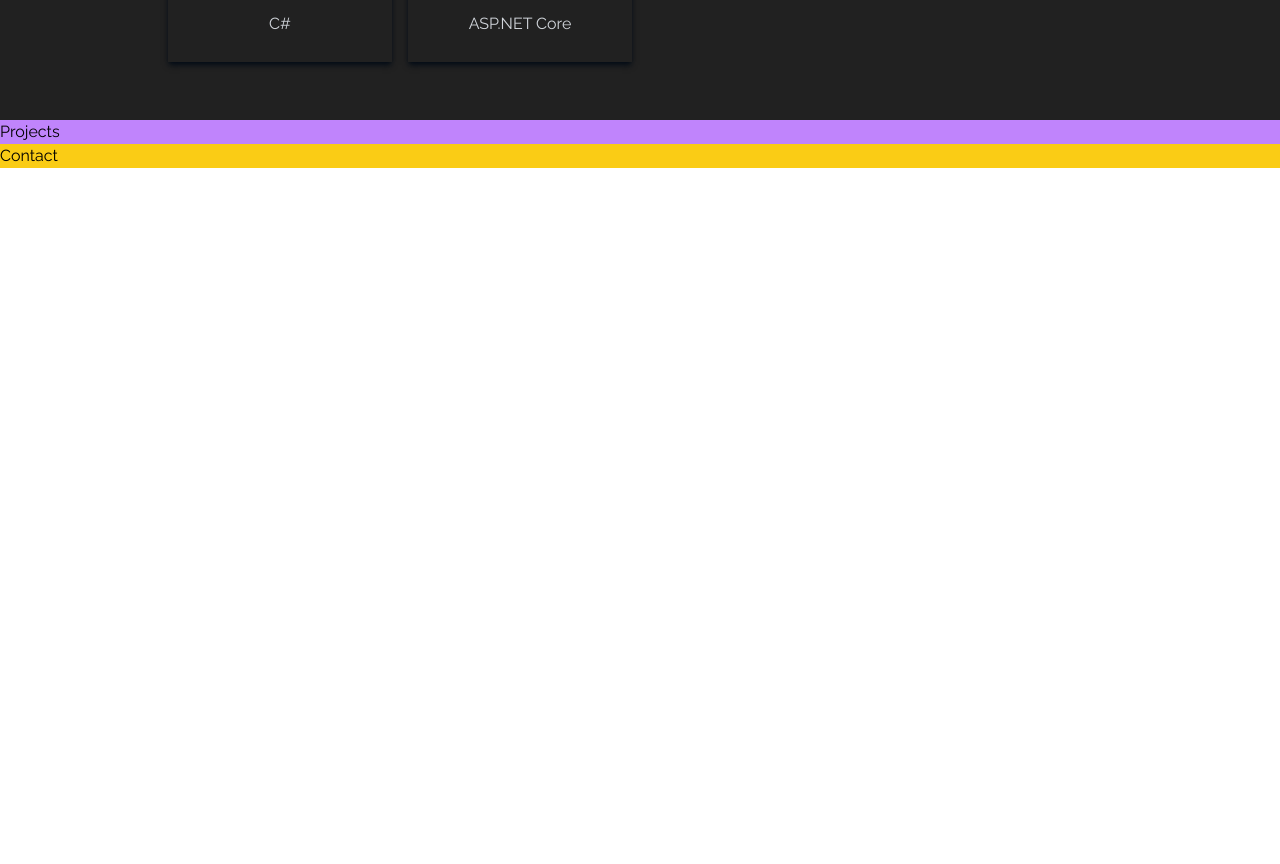
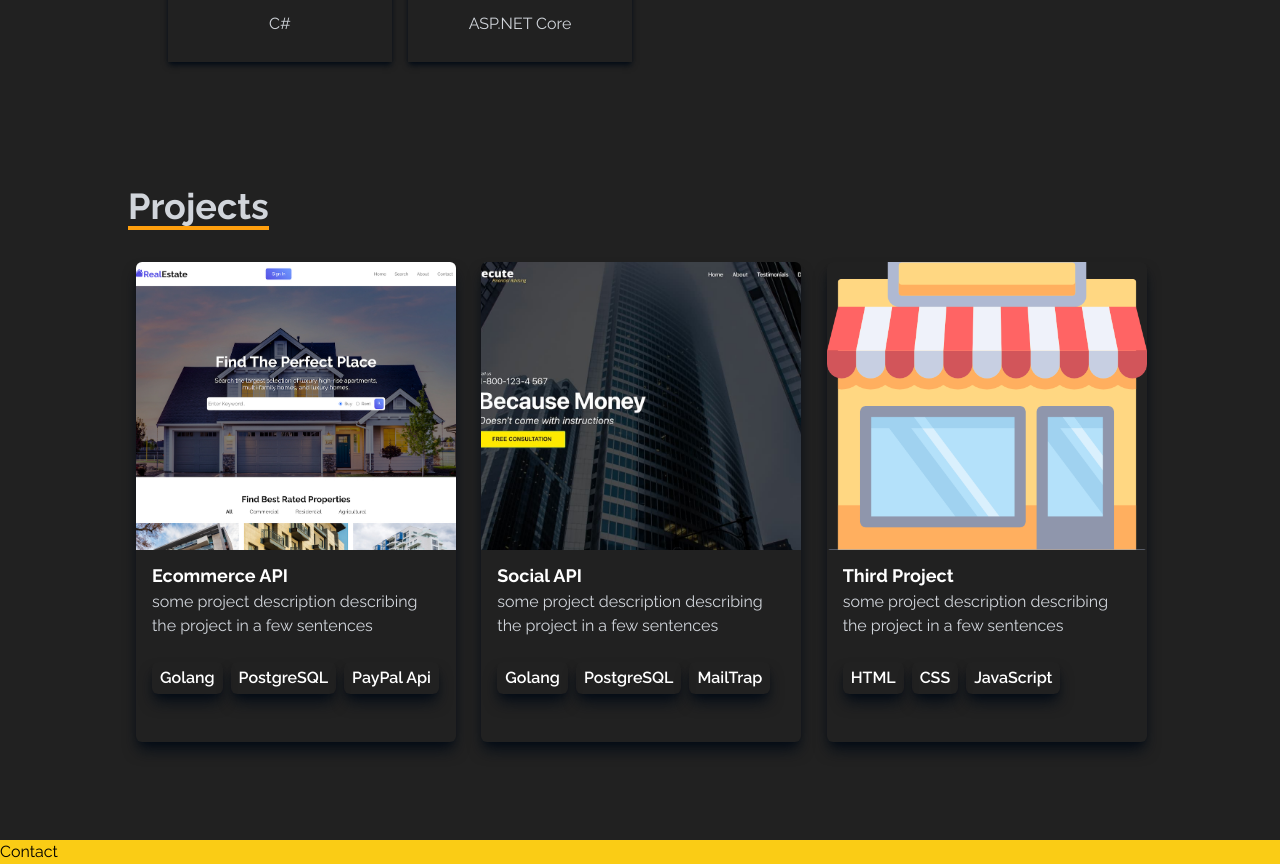
Before and after one commit to CP-Payne/portfolio, a React (Vite) app: page / in a window 1280 px wide. Shown: the part 2120-2984 px from the top of the page. Before the commit the page ends 2288 px from the top, so only its background shows below. Built offline with nearby package versions, Linux system fonts and the light colour scheme.

Commit message:
feat: implement project section

```diff
--- a/src/Sections/Projects/Projects.tsx
+++ b/src/Sections/Projects/Projects.tsx
@@ -1,9 +1,35 @@
 import React from "react";
+import ProjectCard from "../../Components/ProjectCard/ProjectCard";
+import projectList from "../../data/projects";
 
 type Props = {};
 
+const getImage = (fileName: string) => {
+  return new URL(`../../assets/Projects/${fileName}`, import.meta.url).href;
+};
+
 const Projects = (props: Props) => {
-  return <div className="bg-purple-400">Projects</div>;
+  return (
+    <section className="bg-mainLightGray min-h-[90vh] text-gray-300 w-full flex items-center pt-28 lg:pt-0">
+      <div className=" max-w-5xl mx-auto flex flex-col">
+        <h1 className="border-b-4 border-mainGoldColor w-fit text-2xl md:text-4xl font-bold">
+          Projects
+        </h1>
+        <div className=" w-full grid grid-cols-1 sm:grid-cols-2 lg:grid-cols-3 py-8 px-2 gap-7">
+          {projectList.map((project) => (
+            <ProjectCard
+              key={project.title}
+              title={project.title}
+              description={project.description}
+              image={getImage(project.image)}
+              stack={project.stack}
+              link={project.link}
+            />
+          ))}
+        </div>
+      </div>
+    </section>
+  );
 };
 
 export default Projects;
```
